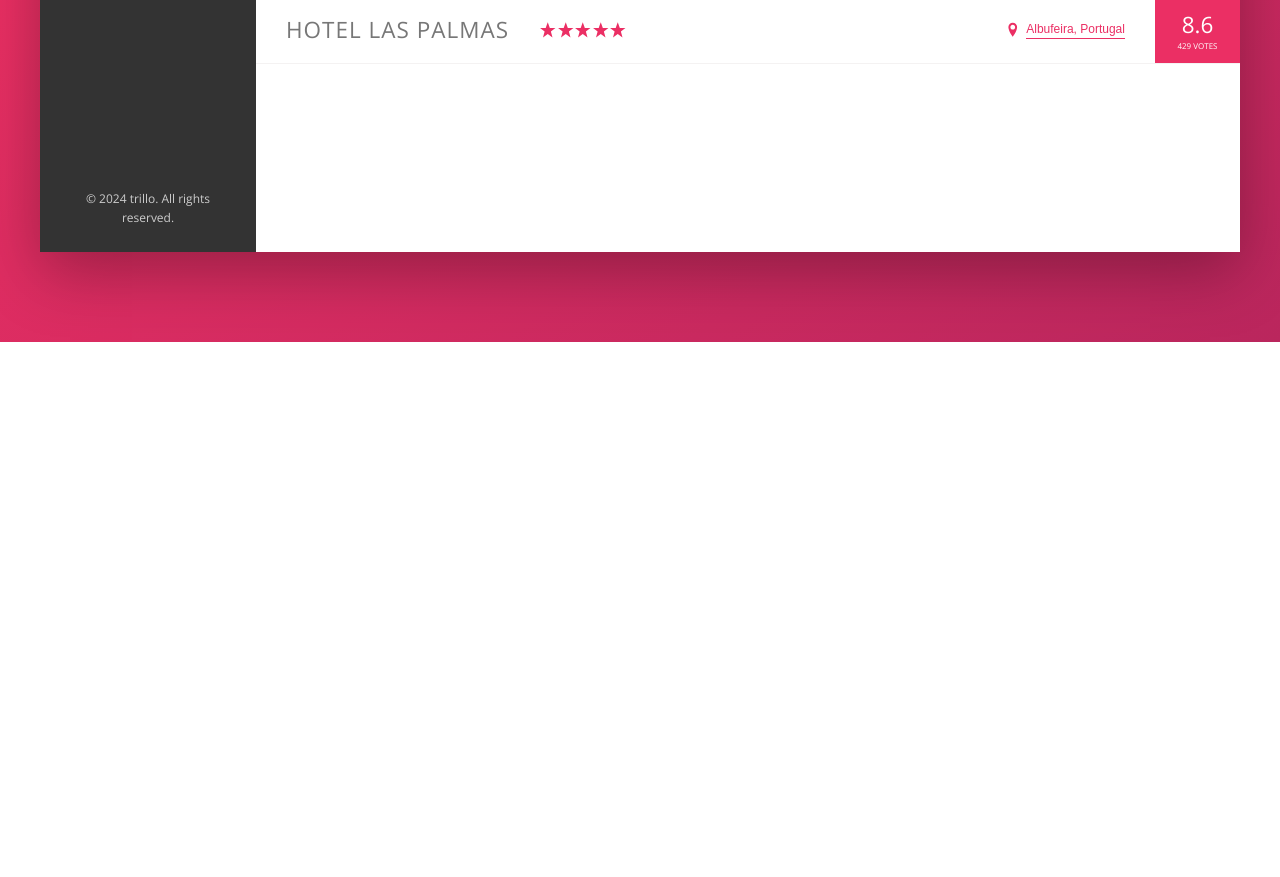
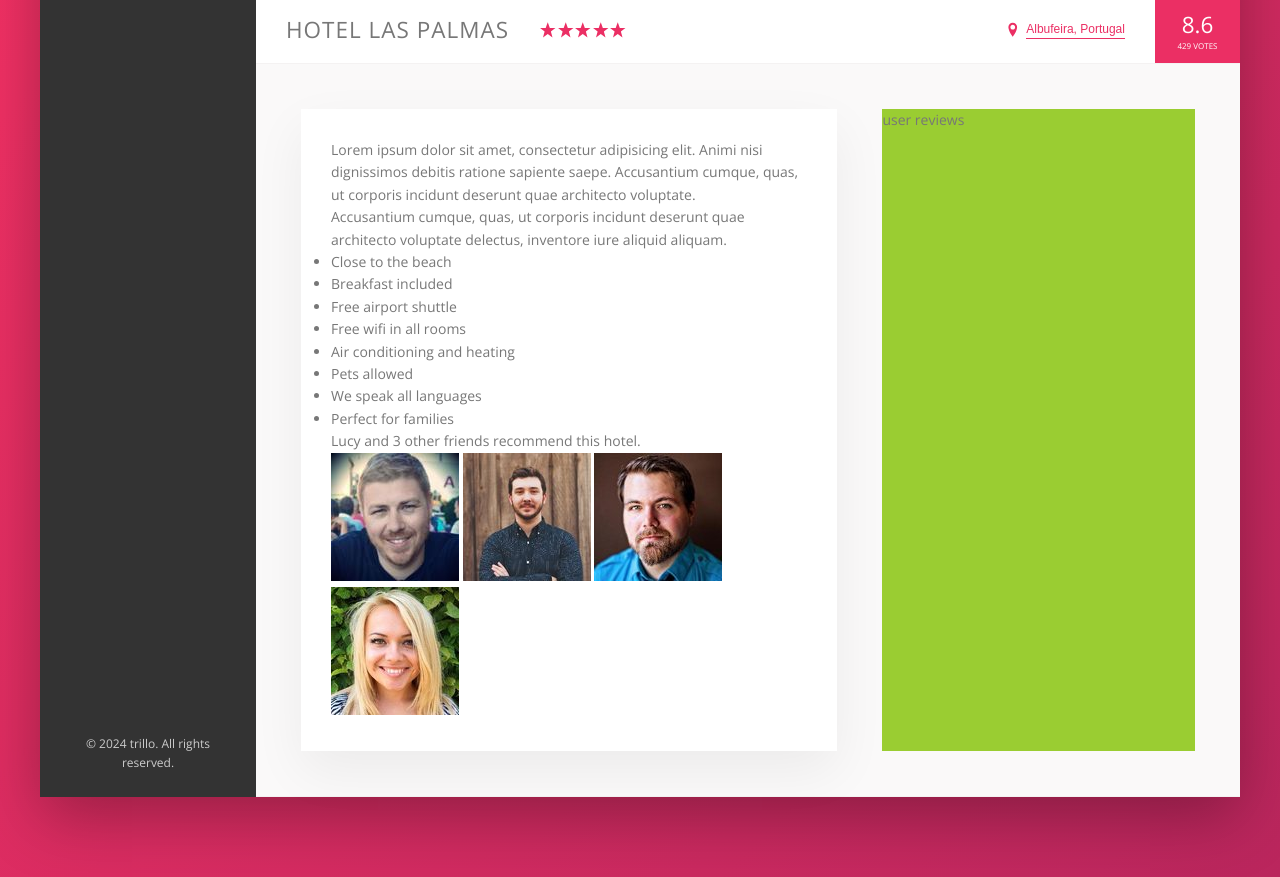
Before and after one commit to trungnd19/flexbox-page, a website: page index.html in a window 1280 px wide. Shown: the part 538-1415 px from the top of the page. Before the commit the page ends 880 px from the top, so only its background shows below. Drawn offline with nearby package versions, Linux system fonts and the light colour scheme.

Commit message:
feat: add hotel detail layout

```diff
--- a/index.html
+++ b/index.html
@@ -138,6 +138,41 @@
                             <div class="overview__rating-count">429 votes</div>
                         </div>
                     </div>
+
+                    <div class="detail">
+                        <div class="description">
+                            <p class="paragraph">
+                                Lorem ipsum dolor sit amet, consectetur adipisicing elit. Animi nisi dignissimos debitis ratione sapiente saepe. Accusantium cumque, quas, ut corporis incidunt deserunt quae architecto voluptate.
+                            </p>
+                            <p class="paragraph">
+                                Accusantium cumque, quas, ut corporis incidunt deserunt quae architecto voluptate delectus, inventore iure aliquid aliquam.
+                            </p>
+                            <ul class="list">
+                                <li class="list__item">Close to the beach</li>
+                                <li class="list__item">Breakfast included</li>
+                                <li class="list__item">Free airport shuttle</li>
+                                <li class="list__item">Free wifi in all rooms</li>
+                                <li class="list__item">Air conditioning and heating</li>
+                                <li class="list__item">Pets allowed</li>
+                                <li class="list__item">We speak all languages</li>
+                                <li class="list__item">Perfect for families</li>
+                            </ul>
+                            <div class="recommend">
+                                <p class="recommend__count">
+                                    Lucy and 3 other friends recommend this hotel.
+                                </p>
+                                <div class="recommend__friends">
+                                    <img src="img/user-3.jpg" alt="Friend 1" class="recommend__photo">
+                                    <img src="img/user-4.jpg" alt="Friend 2" class="recommend__photo">
+                                    <img src="img/user-5.jpg" alt="Friend 3" class="recommend__photo">
+                                    <img src="img/user-6.jpg" alt="Friend 4" class="recommend__photo">
+                                </div>
+                            </div>
+                        </div>
+                        <div class="user-reviews">
+                            user reviews
+                        </div>
+                    </div>
                 </main>
             </div>
         </div>
--- a/sass/_base.scss
+++ b/sass/_base.scss
@@ -30,10 +30,14 @@ Grey dark 3: #999
     --color-grey-dark-2: #777;
     --color-grey-dark-3: #999;
 
-    --shadow-dark: 0 2rem 6rem rgba(0,0,0,.3)
+    --shadow-dark: 0 2rem 6rem rgba(0, 0, 0, .3);
+    --shadow-light: 0 2rem 5rem rgba(0, 0, 0, .06);
+    --line: 1px solid var(--color-grey-light-2)
 }
 
-*, *::after, *::before {
+*,
+*::after,
+*::before {
     box-sizing: inherit;
 }
 
--- a/sass/_components.scss
+++ b/sass/_components.scss
@@ -195,7 +195,7 @@
     display: flex;
     justify-content: center;
     align-items: center;
-    border-bottom: 1px solid var(--color-grey-light-2);
+    border-bottom: var(--line);;
 
     &__heading {
         font-size: 2.25rem;
--- a/sass/_layout.scss
+++ b/sass/_layout.scss
@@ -9,7 +9,7 @@
 .header {
     height: 7rem;
     background-color: #fff;
-    border-bottom: 1px solid var(--color-grey-light-2);
+    border-bottom: var(--line);
     display: flex;
     justify-content: space-between;
     align-items: center;
@@ -31,6 +31,26 @@
 .hotel-view {
     background-color: #fff;
     flex: 1;
+}
 
-    height: 80vh;
+
+.detail {
+    display: flex;
+    padding: 4.5rem;
+    border-bottom: var(--line);
+    background-color: var(--color-grey-light-1);
+    font-size: 1.4rem;
 }
+
+.description {
+    background-color: #fff;
+    box-shadow: var(--shadow-light);
+    flex: 0 0 60%;
+    margin-right: 4.5rem;
+    padding: 3rem;
+}
+
+.user-reviews {
+    background-color: yellowgreen;
+    flex: 1
+}
```
Also changed, not shown: css/style.css.
